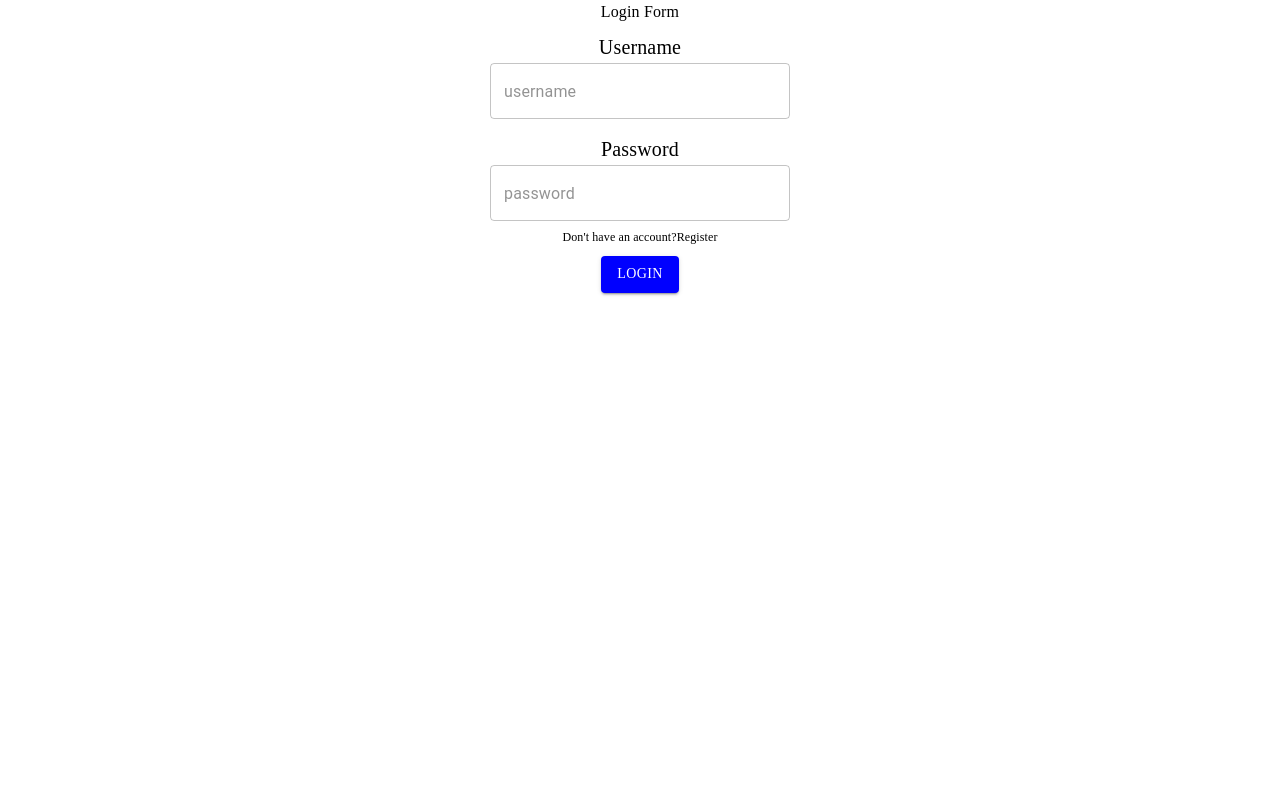
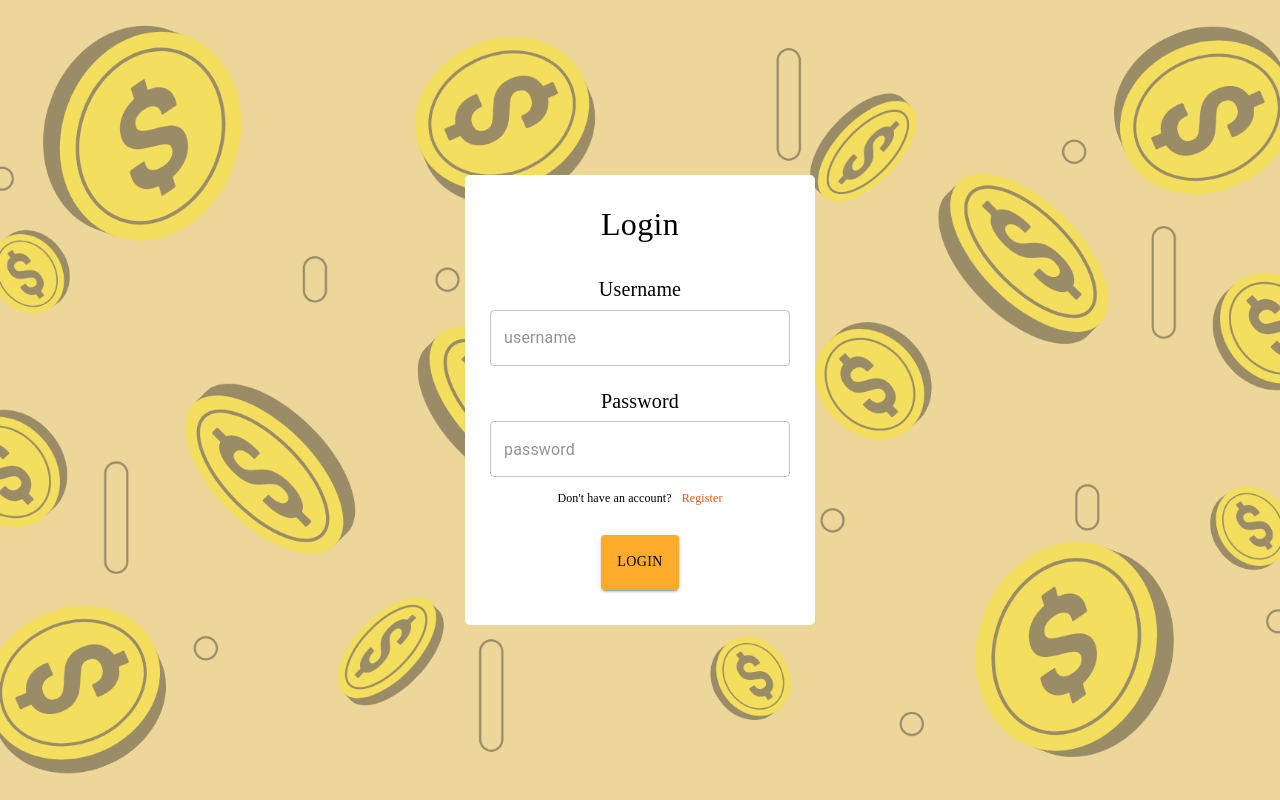
Before and after one commit to MamuroI/953323-MidtermFront, a React (Create React App) app in the folder midterm_front/: page / in a window 1280 px wide. Built offline with nearby package versions, Linux system fonts and the light colour scheme.

Commit message:
add handle register

```diff
--- a/midterm_front/src/App.js
+++ b/midterm_front/src/App.js
@@ -6,7 +6,8 @@ import { CoreProvider } from './core/controller';
 const theme = createTheme({
   typography: {
     allVariants: {
-      fontFamily: 'Prompt'
+      fontFamily: 'Prompt',
+      fontStyle: "normal",
     }
   }
 })
--- a/midterm_front/src/feature/home/controller/index.js
+++ b/midterm_front/src/feature/home/controller/index.js
@@ -61,8 +61,11 @@ class Controller {
                 console.log(res);
                 this.setOwnedCoin(res.data.coinAmount);
                 this.setUserBalance(res.data.money);
+
             });
         }
+        this.handleCancel()
+
     }
 
     handleSell() {
@@ -77,8 +80,11 @@ class Controller {
                 this.setOwnedCoin(res.data.coinAmount);
                 this.setUserBalance(res.data.money);
                 this.setBuyLimit(res.data.buyLimit);
+
             });
         }
+        this.handleCancel()
+
     }
 
     handleCancel(){
--- a/midterm_front/src/feature/login/controller/index.js
+++ b/midterm_front/src/feature/login/controller/index.js
@@ -67,10 +67,11 @@ export function LoginProvider({ children }) {
             username: this.userName,
             password: this.passWord
         }
-        // console.log(data)
-        client.post('',data)
+        console.log(data)
+        client.post('/register',data)
             .then(res => {
-                // console.log(res)
+                console.log(res)
+                window.location.reload(false)
             })
             .catch(err =>{
                 // console.log(err)
--- a/midterm_front/src/feature/login/page/index.js
+++ b/midterm_front/src/feature/login/page/index.js
@@ -1,8 +1,9 @@
-import { makeStyles, Typography, Grid, Button } from "@material-ui/core";
+import { makeStyles, Typography, Grid, Button, withTheme } from "@material-ui/core";
 import React from "react";
 import { LoginProvider, useController } from "../controller";
 import { withController } from "./../../../hoc/withController";
 import Input from "../../../components/input";
+import bg from "../../../assets/image/bg.png";
 
 function Login() {
     const classes = useStyles();
@@ -12,9 +13,9 @@ function Login() {
         <>
             <Grid container className={classes.body}>
                 {controller.currentForm === 0 ? (
-                    <>
+                    <Grid container item xs={12}  className={classes.form}>
                         <Grid container item xs={12} justifyContent="center">
-                            <Typography>Login Form</Typography>
+                            <Typography style={{fontSize:32}}>Login</Typography>
                         </Grid>
                         <Grid container item className={classes.inputContainer}>
                             <Grid
@@ -93,6 +94,7 @@ function Login() {
                             <Typography
                                 className={classes.registerText2}
                                 onClick={() => controller.setCurrentForm(1)}
+                                style={{color:'#DE561C'}}
                             >
                                 Register
                             </Typography>
@@ -107,11 +109,11 @@ function Login() {
                                 Login
                             </Button>
                         </Grid>
-                    </>
+                    </Grid>
                 ) : (
-                    <>
+                    <Grid container item xs={12}  className={classes.form}>
                         <Grid container item xs={12} justifyContent="center">
-                            <Typography>Register Form</Typography>
+                            <Typography style={{fontSize:32}}>Register</Typography>
                         </Grid>
                         <Grid container item className={classes.inputContainer}>
                             <Grid
@@ -283,6 +285,8 @@ function Login() {
                             <Typography
                                 className={classes.registerText2}
                                 onClick={() => controller.setCurrentForm(0)}
+                                style={{color:'#DE561C'}}
+
                             >
                                 Login
                             </Typography>
@@ -293,11 +297,12 @@ function Login() {
                             xs={12}
                             className={classes.btnContainer}
                         >
-                            <Button variant="contained" className={classes.btn} onClick={() => controller.handleRegister()}>
+
+                            <Button variant="contained" className={classes.btn} onClick={() => controller.handleRegister()} >
                                 Register
                             </Button>
                         </Grid>
-                    </>
+                    </Grid>
                 )}
             </Grid>
         </>
@@ -306,6 +311,21 @@ function Login() {
 
 const useStyles = makeStyles((theme) => ({
     body: {
+        backgroundImage: `url(${bg})`,
+        backgroundSize: "cover",
+        backgroundRepeat: "no-repeat",
+        backgroundPosition: "center",
+        height: "100vh",
+        justifyContent: "center",
+    },
+    form:{
+        background: 'white',
+        alignSelf: 'center',
+        maxWidth: 350,
+        minHeight: 450,
+        maxHeight: 800,
+        borderRadius: 5,
+        padding: 25
     },
     inputGroup: {
         marginTop: "7px",
@@ -329,6 +349,7 @@ const useStyles = makeStyles((theme) => ({
         "&:hover": {
             color: "green",
         },
+        marginLeft: 10
     },
     btnContainer: {
         justifyContent: "center",
@@ -336,11 +357,11 @@ const useStyles = makeStyles((theme) => ({
         marginBottom: "10px",
     },
     btn: {
-        background: "blue",
-        color: "white",
+        background: "#FEAA2B",
+        color: "black",
         "&:hover": {
             color: "black",
-            background: "lightblue",
+            background: "#FFCB3C",
         },
     },
 }));
```
